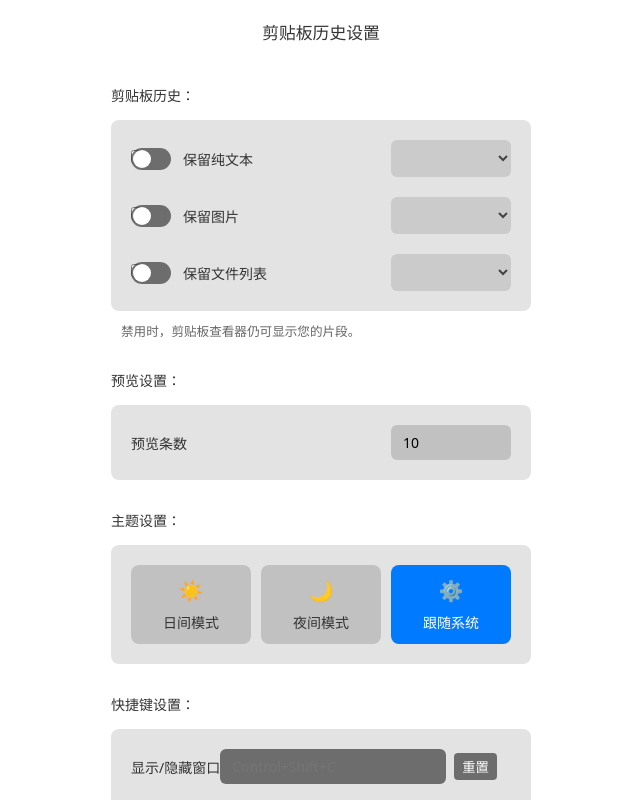
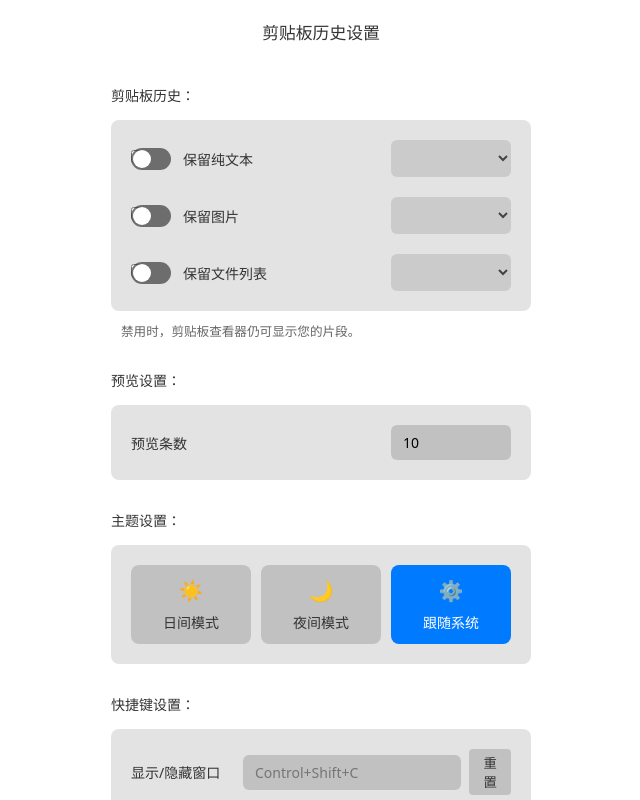
Before and after one commit to zeke-chin/SuperCV, a Vue app in the folder client/supercv-vue/: page /#/settings in a window 1280 px wide. Shown: the whole page, without its empty margins (319-959 px from the left). Built offline with nearby package versions, Linux system fonts and the light colour scheme.

Commit message:
add: 配置快捷键 主题色适配

```diff
--- a/client/supercv-vue/src/views/Settings.vue
+++ b/client/supercv-vue/src/views/Settings.vue
@@ -169,6 +169,16 @@ const resetToDefault = async () => {
     shortcut: DEFAULT_SHORTCUT
   })
 }
+
+const isRecording = ref(false)
+
+const startRecording = () => {
+  isRecording.value = true
+}
+
+const stopRecording = () => {
+  isRecording.value = false
+}
 </script>
 
 <template>
@@ -275,8 +285,11 @@ const resetToDefault = async () => {
               <input
                 type="text"
                 v-model="shortcutKey"
-                @keydown.prevent="recordShortcut"
-                :placeholder="currentShortcut || '点击设置快捷键'"
+                :class="{ 'recording': isRecording }"
+                @focus="startRecording"
+                @blur="stopRecording"
+                @keydown="isRecording && recordShortcut($event)"
+                :placeholder="isRecording ? '请按下快捷键组合...' : (currentShortcut || '点击设置快捷键')"
                 readonly
               />
               <button class="reset-btn" @click="resetToDefault">重置</button>
@@ -353,9 +366,11 @@ h3 {
   padding: 10px;
   border-radius: 6px;
   max-width: 550px;
+  gap: 12px;
 }
 
 .setting-label {
+  min-width: 100px;
   display: flex;
   align-items: center;
   gap: 12px;
@@ -516,7 +531,7 @@ body {
   color: var(--text-color);
 }
 
-/* 修改亮色主题下的样式 */
+/* 修改亮色题下的样式 */
 :root.light .setting-group {
   background: rgba(200, 200, 200, 0.5);
 }
@@ -583,11 +598,39 @@ body {
 
 input[readonly] {
   background: rgba(61, 61, 61, 0.7);
-  color: #fff;
+  color: #999;
   padding: 8px 12px;
   border: none;
   border-radius: 6px;
   min-width: 200px;
   width: auto;
+  transition: all 0.3s ease;
+}
+
+input[readonly].recording {
+  background: rgba(88, 206, 141, 0.2);
+  color: #fff;
+  border: 1px solid rgba(88, 206, 141, 0.5);
+}
+
+/* 亮色主题样式 */
+:root.light input[readonly] {
+  background: rgba(180, 180, 180, 0.7);
+  color: #666;
+}
+
+:root.light input[readonly].recording {
+  background: rgba(88, 206, 141, 0.1);
+  color: #000;
+  border: 1px solid rgba(88, 206, 141, 0.5);
+}
+
+:root.light .reset-btn {
+  background: rgba(180, 180, 180, 0.7);
+  color: #333;
+}
+
+:root.light .reset-btn:hover {
+  background: rgba(180, 180, 180, 0.9);
 }
 </style>
```
